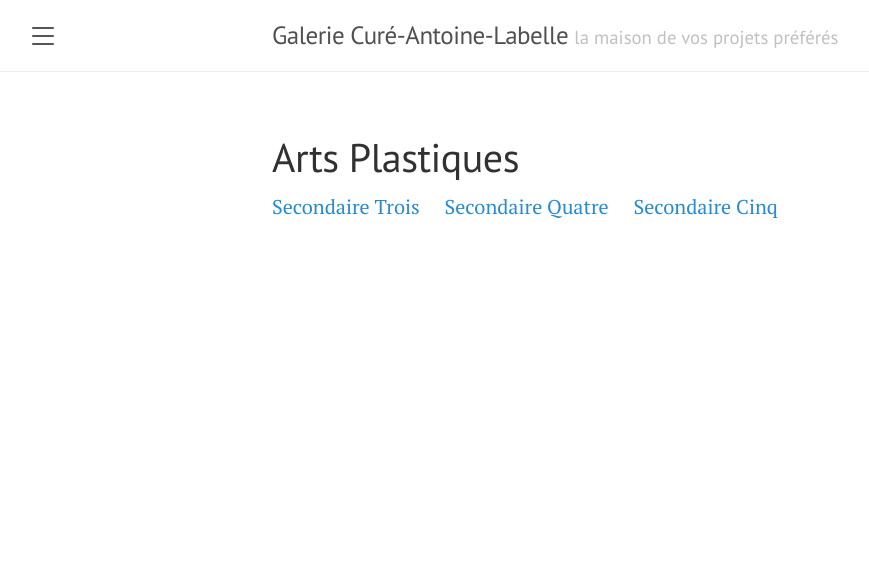
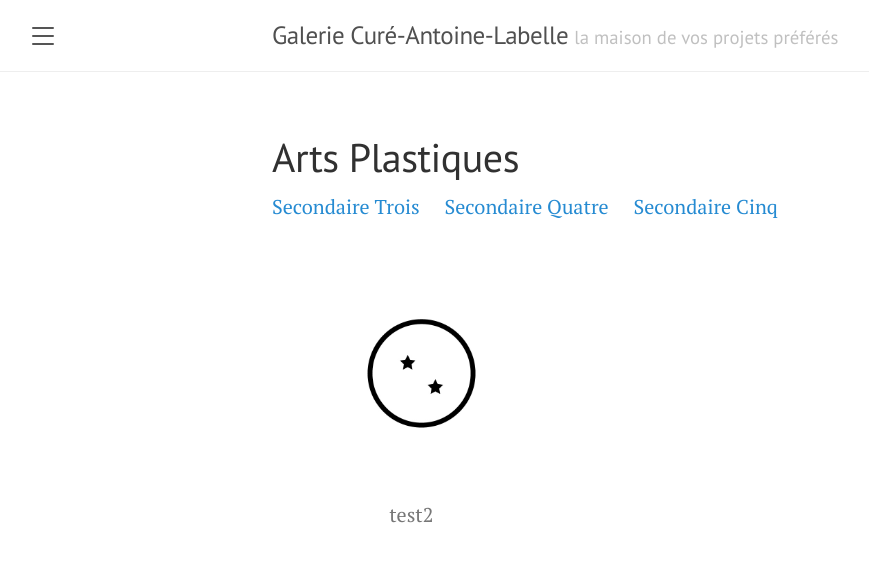
Before and after one commit to Jeremy0Levesque/Galerie_CAL, a Jekyll site: the page built from pages_type_photo/Arts_Plastiques4.md, in a window 1280 px wide. Shown: the top 562 px of the page, without its empty margins (8-877 px from the left). Built offline with Jekyll 4.4.1, drawn with Linux system fonts in a browser that asks for light colours.

Commit message:
Oups
Majuscules de trop

```diff
--- a/pages_type_photo/Arts_Plastiques4.md
+++ b/pages_type_photo/Arts_Plastiques4.md
@@ -6,4 +6,4 @@ layout: page
 
 [Secondaire Trois](../Arts_Plastiques/)&emsp; [Secondaire Quatre](../Arts_Plastiques4/)&emsp; [Secondaire Cinq](../Arts_Plastiques5/)
 
-{% include image-gallery.html folder="/projets/Arts_Plastiques4/" %}
+{% include image-gallery.html folder="/projets/arts_plastiques4/" %}
```
